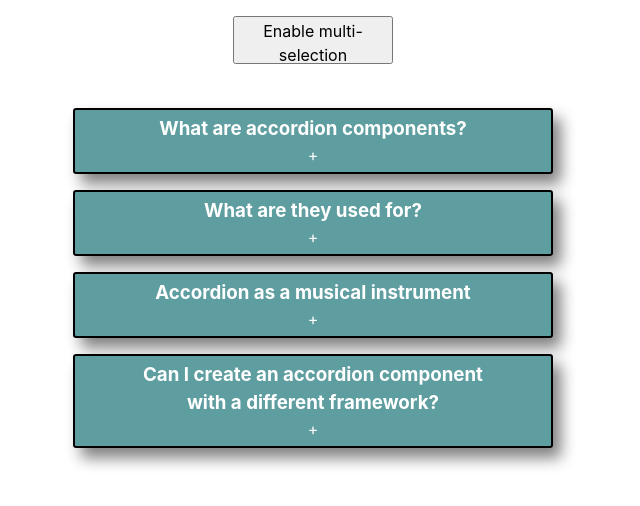
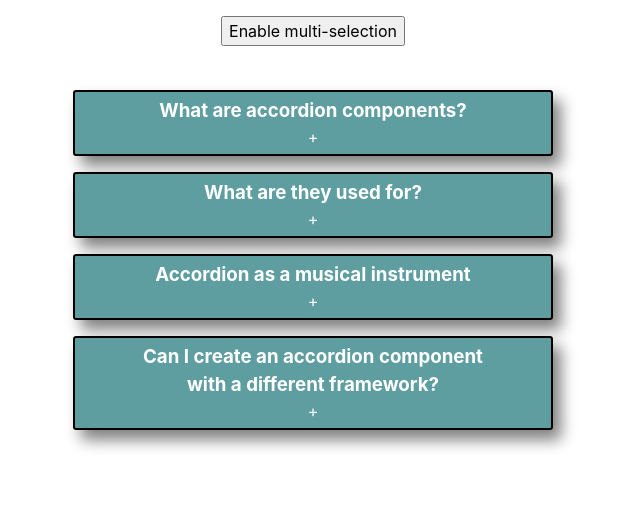
Before and after one commit to greenteaisgreat/Utilities, a React (Create React App) app: page / in a window 1280 px wide. Shown: the top 506 px of the page, without its empty margins (327-967 px from the left). Built offline with nearby package versions, Linux system fonts and the light colour scheme.

Commit message:
Remove unncessary styling for <Accordion />

```diff
--- a/src/components/Accordion/accordion.css
+++ b/src/components/Accordion/accordion.css
@@ -21,8 +21,6 @@
 }
 
 .wrapper button {
-  width: 10rem;
-  height: 3rem;
   margin: 1rem;
 }
 
```
